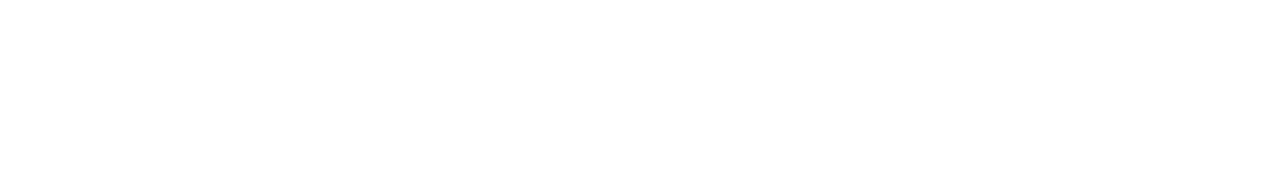
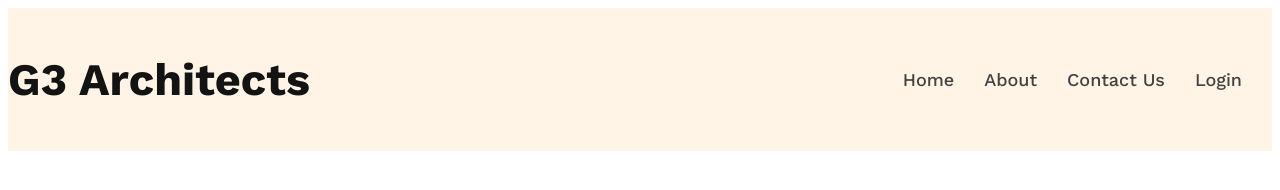
Before and after one commit to mottasimsadi/G3-Architects-Website, a plain HTML site: page index.html in a window 1280 px wide. Drawn offline with nearby package versions, Linux system fonts and the light colour scheme.

Commit message:
completed the nav bar

```diff
--- a/index.html
+++ b/index.html
@@ -7,8 +7,17 @@
     <link rel="stylesheet" href="styles/architects.css">
 </head>
 <body>
-    <header>
-
+    <header class="bg-light">
+        <nav class="navbar display-flex">
+            <h3 class="brand">G3 Architects</h3>
+            <ul class="nav-links display-flex">
+                <!-- li.nav-item*4>a.nav-link -->
+                 <li class="nav-item"><a href="" class="nav-link text-gray">Home</a></li>
+                 <li class="nav-item"><a href="" class="nav-link text-gray">About</a></li>
+                 <li class="nav-item"><a href="" class="nav-link text-gray">Contact Us</a></li>
+                 <li class="nav-item"><a href="" class="nav-link text-gray">Login</a></li>
+            </ul>
+        </nav>
     </header>
     <main>
 
--- a/styles/architects.css
+++ b/styles/architects.css
@@ -0,0 +1,64 @@
+@import url('https://fonts.googleapis.com/css2?family=Work+Sans:ital,wght@0,100..900;1,100..900&display=swap');
+
+*{
+    /* margin: 0;
+    padding: 0; */
+    font-family: Work Sans;
+}
+
+/* Shared Styles */
+
+.display-flex{
+    display: flex;
+}
+
+/* Dark-02 */
+.text-gray{
+    color: #424242;
+}
+
+/* Dark-03 */
+.text-light-gray{
+    color: #727272;
+}
+
+.bg-light{
+    background: rgba(255, 144, 14, 0.1);
+}
+
+.bg-primary{
+    background-color: #FF900E;
+}
+
+/* Header Styles */
+
+
+
+/* Navbar Related Styles */
+
+.navbar{
+    justify-content: space-between;
+    align-items: center;
+}
+
+.brand{
+    font-size: 2.813rem;
+    font-weight: 700;
+    color: #131313;
+}
+
+.nav-item{
+    list-style: none;
+    margin-right: 30px;
+}
+
+.nav-link{
+    text-decoration: none;
+    font-size: 1.125rem;
+    font-weight: 500;
+}
+
+.navbar, .banner{
+    max-width: 1440px;
+    margin: 0 auto;
+}
```
